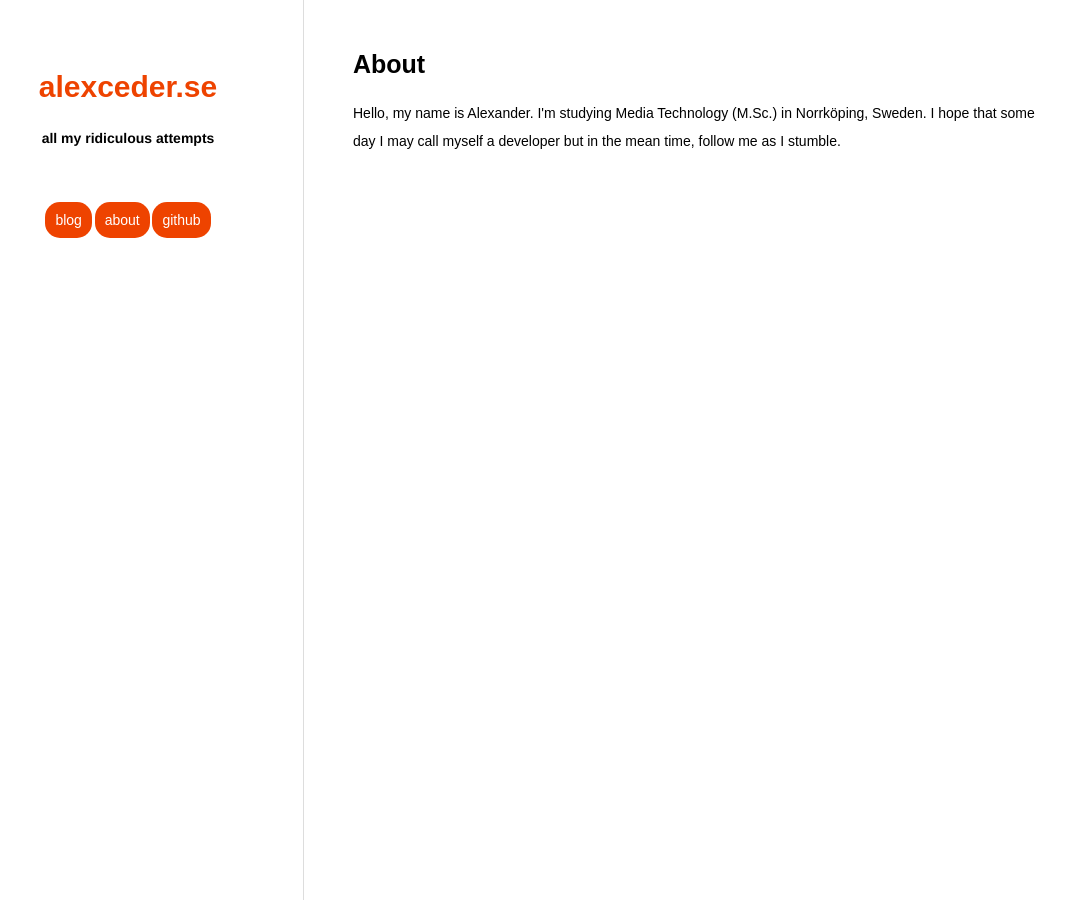
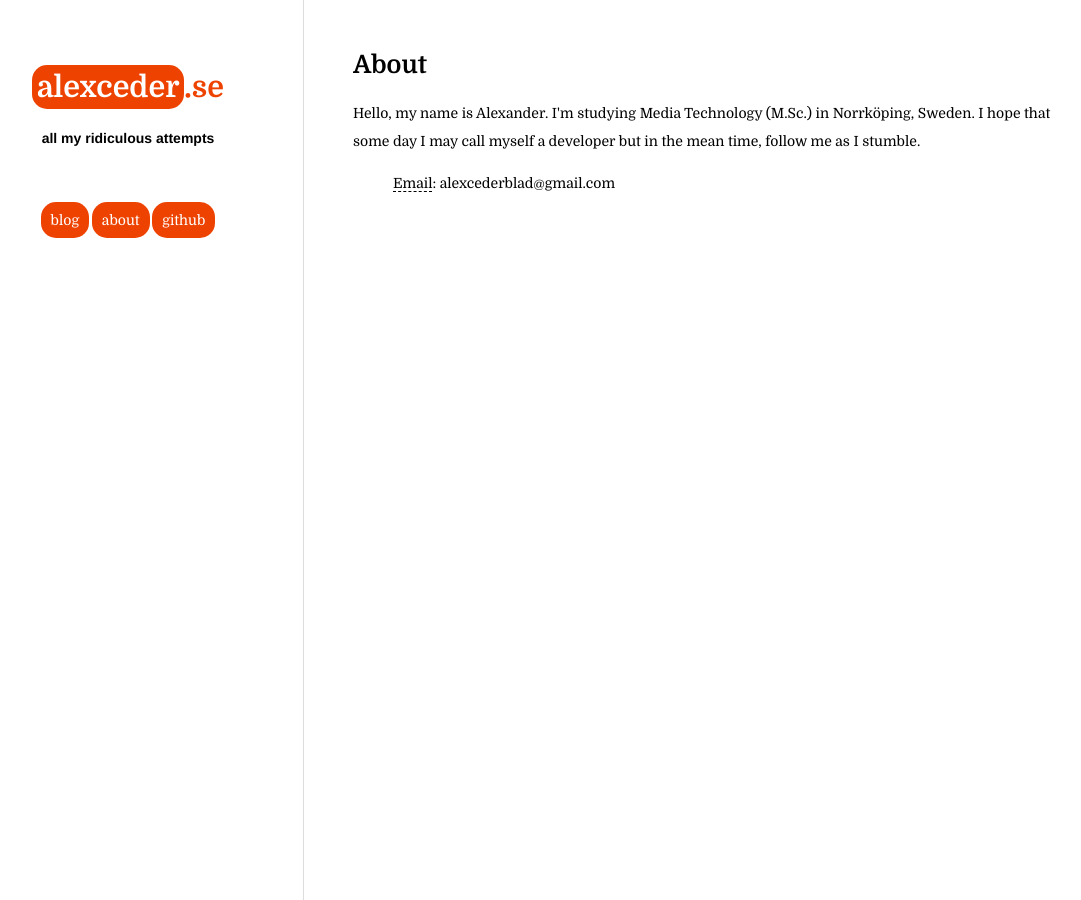
Before and after one commit to alexceder/alexceder.github.io, a Jekyll site: the page built from about/index.html, in a window 1280 px wide. Shown: the whole page, without its empty margins (47-1128 px from the left). Built offline with Jekyll 4.4.1, drawn with Linux system fonts in a browser that asks for light colours; some web fonts are replaced.

Commit message:
Some touches

```diff
--- a/_layouts/default.html
+++ b/_layouts/default.html
@@ -12,7 +12,7 @@
 <body>
 
 <header>
-    <h1>alexceder.se</h1>
+    <h1><span class="backed">alexceder</span>.se</h1>
     <p>all my ridiculous attempts</p>
     <nav>
         <a href="/">blog</a>
--- a/about/index.html
+++ b/about/index.html
@@ -5,5 +5,6 @@ layout: default
     <div>
         <h2>About</h2>
         <p>Hello, my name is Alexander. I'm studying Media Technology (M.Sc.) in Norrk&ouml;ping, Sweden. I hope that some day I may call myself a developer but in the mean time, follow me as I stumble.</p>
+        <blockquote><span class="dashed">Email</span>: alexcederblad@gmail.com</blockquote>
     </div>
     </article>
--- a/css/main.css
+++ b/css/main.css
@@ -1,8 +1,9 @@
-@import url(http://fonts.googleapis.com/css?family=Fauna+One);
+@import url(http://fonts.googleapis.com/css?family=Domine:400,700);
 html, body {
-  font-family: "Fauna One", sans-serif;
+  font-family: "Domine", sans-serif;
   font-size: 10px;
-  margin: 0; }
+  margin: 0;
+  cursor: default; }
 
 /* structure */
 header {
@@ -60,10 +61,29 @@ h2 {
   margin: 0 0 20px 0;
   font-size: 2.5em; }
 
-p {
+p, blockquote {
   font-size: 1.4em;
-  line-height: 2em;
-  display: block; }
+  line-height: 2em; }
+
+strong {
+  font-weight: 700; }
+
+.backed {
+  background: #ee4300;
+  padding: 5px;
+  color: white;
+  border-radius: 15px; }
+
+p a, p a:visited {
+  text-decoration: none; }
+  p a:link, p a:visited:link {
+    color: #ee4300;
+    border-bottom: thin dashed; }
+  p a:hover, p a:visited:hover {
+    color: #ff6022;
+    border-bottom: none; }
+  p a:active, p a:visited:active {
+    color: #bb3500; }
 
 pre {
   background-color: #fff3ee;
@@ -76,6 +96,9 @@ code {
 
 pre {
   overflow: scroll; }
+
+.dashed {
+  border-bottom: thin dashed; }
 
 ::selection {
   background: #ee4300;
@@ -101,7 +124,7 @@ header p {
     border-bottom: thin solid #dddddd; }
 
   h1 {
-    margin: 0; }
+    margin: 5px 0; }
 
   h2 {
     font-size: 2em; }
```
Also changed, not shown: _posts/2011-10-26-this-is-a-post-heading.md (+1 -1 lines), _posts/2011-10-29-this-is-another-post-heading.md (+2 -1 lines), css/main.sass (+29 -5 lines).
